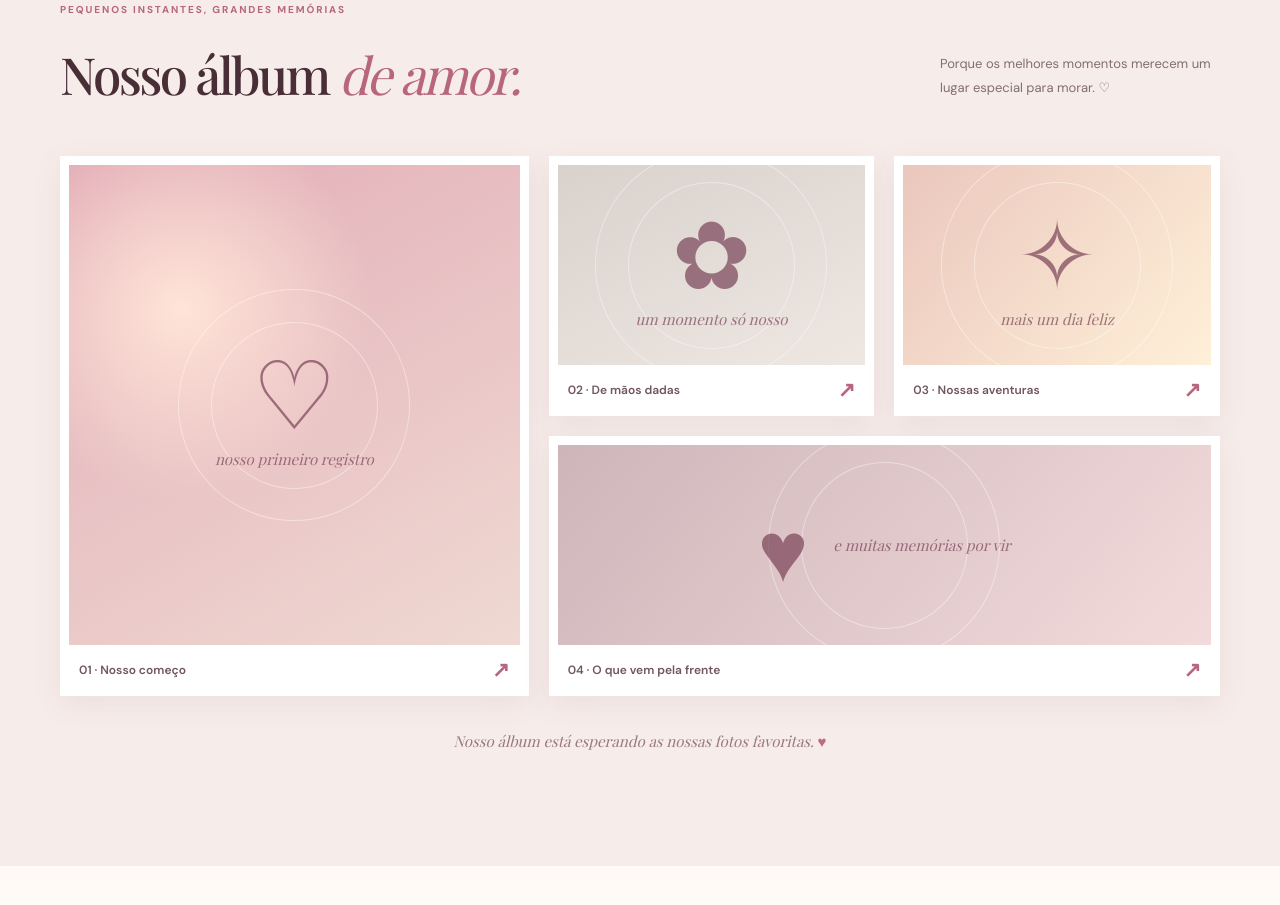
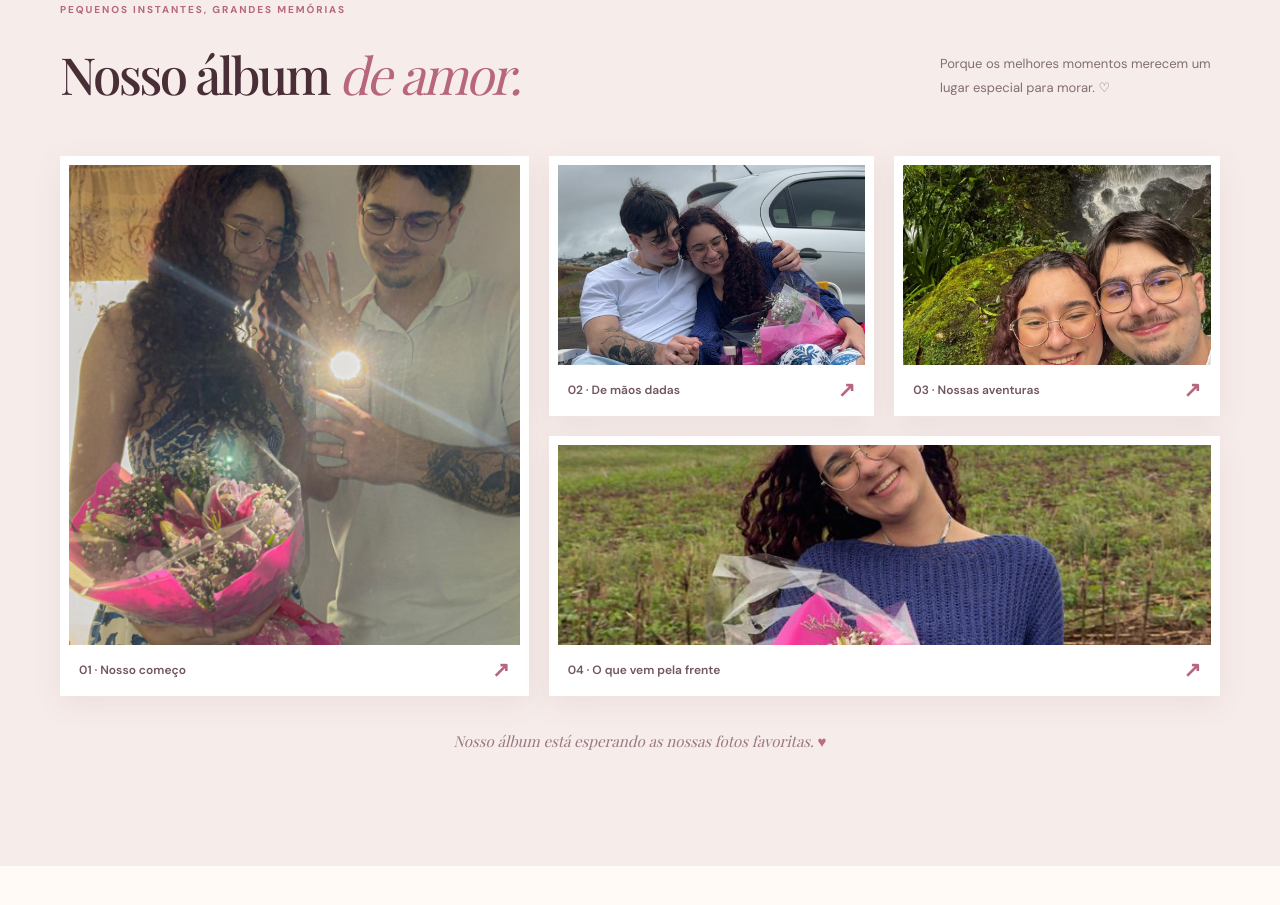
Before and after one commit to dossantosrafa/rafael-e-laura, a plain HTML site: page index.html in a window 1280 px wide. Shown: the part 2194-3099 px from the top of the page. Drawn offline with nearby package versions, Linux system fonts and the light colour scheme; a web font is replaced by a local one.

Commit message:
Update index.html

```diff
--- a/index.html
+++ b/index.html
@@ -115,10 +115,10 @@
       <div class="container">
         <div class="section-top reveal"><div><p class="eyebrow">PEQUENOS INSTANTES, GRANDES MEMÓRIAS</p><h2>Nosso álbum <em>de amor.</em></h2></div><p>Porque os melhores momentos merecem um lugar especial para morar. ♡</p></div>
         <div class="memory-grid" id="memoryGrid">
-          <figure class="memory-card memory-one reveal"><div class="memory-photo" data-photo="fotos/01.jpg"><div class="photo-placeholder"><span>♡</span><small>nosso primeiro registro</small></div></div><figcaption><span>01 · Nosso começo</span><span aria-hidden="true">↗</span></figcaption></figure>
-          <figure class="memory-card memory-two reveal"><div class="memory-photo" data-photo="fotos/02.jpg"><div class="photo-placeholder"><span>✿</span><small>um momento só nosso</small></div></div><figcaption><span>02 · De mãos dadas</span><span aria-hidden="true">↗</span></figcaption></figure>
-          <figure class="memory-card memory-three reveal"><div class="memory-photo" data-photo="fotos/03.jpg"><div class="photo-placeholder"><span>✧</span><small>mais um dia feliz</small></div></div><figcaption><span>03 · Nossas aventuras</span><span aria-hidden="true">↗</span></figcaption></figure>
-          <figure class="memory-card memory-four reveal"><div class="memory-photo" data-photo="fotos/04.jpg"><div class="photo-placeholder"><span>♥</span><small>e muitas memórias por vir</small></div></div><figcaption><span>04 · O que vem pela frente</span><span aria-hidden="true">↗</span></figcaption></figure>
+          <figure class="memory-card memory-one reveal"><div class="memory-photo" data-photo="fotos/01.jpeg"><div class="photo-placeholder"><span>♡</span><small>nosso primeiro registro</small></div></div><figcaption><span>01 · Nosso começo</span><span aria-hidden="true">↗</span></figcaption></figure>
+          <figure class="memory-card memory-two reveal"><div class="memory-photo" data-photo="fotos/02.jpeg"><div class="photo-placeholder"><span>✿</span><small>um momento só nosso</small></div></div><figcaption><span>02 · De mãos dadas</span><span aria-hidden="true">↗</span></figcaption></figure>
+          <figure class="memory-card memory-three reveal"><div class="memory-photo" data-photo="fotos/03.jpeg"><div class="photo-placeholder"><span>✧</span><small>mais um dia feliz</small></div></div><figcaption><span>03 · Nossas aventuras</span><span aria-hidden="true">↗</span></figcaption></figure>
+          <figure class="memory-card memory-four reveal"><div class="memory-photo" data-photo="fotos/04.jpeg"><div class="photo-placeholder"><span>♥</span><small>e muitas memórias por vir</small></div></div><figcaption><span>04 · O que vem pela frente</span><span aria-hidden="true">↗</span></figcaption></figure>
         </div>
         <p class="gallery-footnote">Nosso álbum está esperando as nossas fotos favoritas. <span>♥</span></p>
       </div>
```
